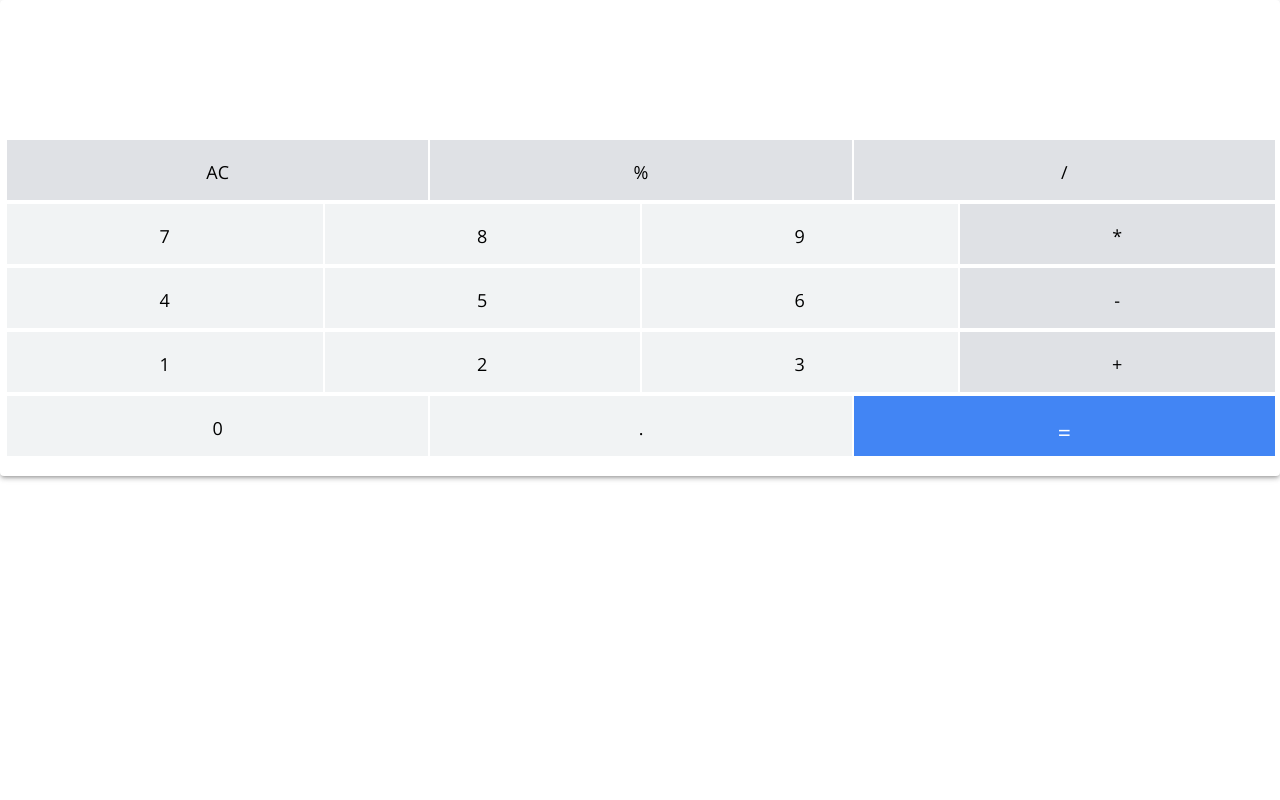
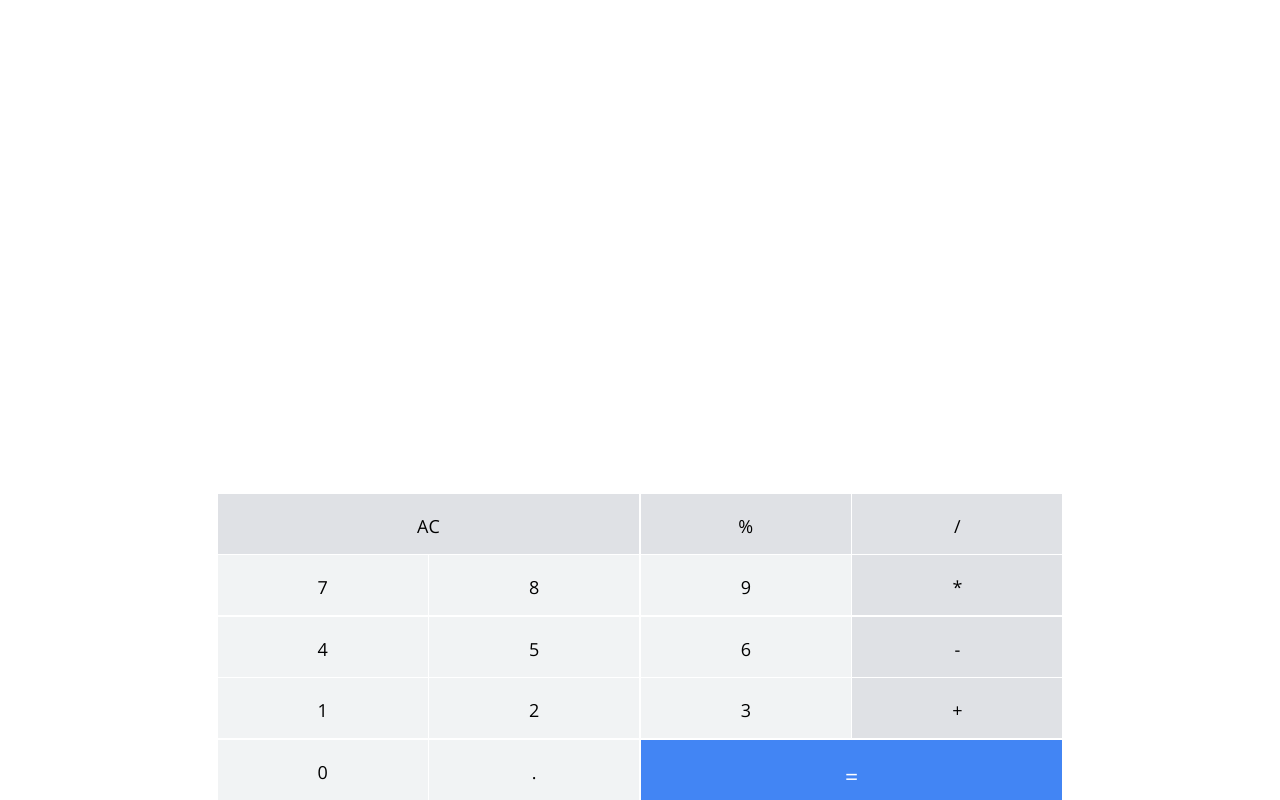
Before and after one commit to SarunSeepomkun/Calculator, a React (Create React App) app: page / in a window 1280 px wide. Built offline with nearby package versions, Linux system fonts and the light colour scheme.

Commit message:
gird layout

```diff
--- a/src/components/Calculator.css
+++ b/src/components/Calculator.css
@@ -2,27 +2,25 @@
 .container {
   width: 100%;
   height: 100%;
-  display: flex;
-  flex-direction: row;
-  flex-wrap: wrap;
-  justify-content: center;
-  align-items: center;
 }
 
 .calculator {
-  width: 100%;
-  max-height: 1024px;
-  max-width: 1366px;
-  padding: 18px 5px;
-  box-shadow: 0px 3px 3px -2px rgba(0,0,0,0.2), 0px 3px 4px 0px rgba(0,0,0,0.14), 0px 1px 8px 0px rgba(0,0,0,0.12);
-  border-radius: 4px;
+  max-width: 850px;
+  height: 100vh;
+  padding: 18px 5px 0 5px;
+  /* box-shadow: 0px 3px 3px -2px rgba(0,0,0,0.2), 0px 3px 4px 0px rgba(0,0,0,0.14), 0px 1px 8px 0px rgba(0,0,0,0.12);
+  border-radius: 4px; */
   color: rgba(0, 0, 0, 0.87);
   transition: box-shadow 300ms cubic-bezier(0.4, 0, 0.2, 1) 0ms;
   background-color: #fff;
+
+  display: flex;
+  flex-direction: column;
+  justify-content: space-between;
+  margin: 0 auto;
 }
 
 .resultDisplay {
-  max-width: 100%;
   height: 120px;
   background-color: rgb(255,255,255);
 }
@@ -40,12 +38,17 @@
 /* Grid */
 .grid-container {
   display: grid;
-  grid-template-rows: 6;
-  grid-template-columns: 4;
+  grid-template-columns: repeat(4 , 25%);
+  gap: 0.1em;
+  justify-content: center;
 }
 
-.grid-container * {
-  margin: 1px;
+.grid-container .AC-sign{
+   grid-column: 1 / 3;
+}
+
+.grid-container .equal-sign{
+  grid-column: 3 / 5;
 }
 
 .grid-container .button-number{
@@ -64,30 +67,9 @@
 
 .grid-container button {
   padding: 20px 25px;
-  width: 100%;
   height: 60px;
   font-size: 18px;
   border: none;
   outline: none;
 }
-.item1{
-    display: flex;
-    width:100%;
-}
-.item2{
-    display: flex;
-    width:100%;
-}
-.item3{
-    display: flex;
-    width:100%;
-}
-.item4{
-    display: flex;
-    width:100%;
-}
-.item5{
-    display: flex;
-    width:100%;
-}
 /* End Grid */
--- a/src/components/Calculator.js
+++ b/src/components/Calculator.js
@@ -76,35 +76,35 @@ function Calculator() {
             <input type="text" readOnly={true} className="textResult" value={result} />
         </div>
         <div className="grid-container">
-        <div className="item1">
-          <button onClick={clearData}  className="button-operand">AC</button>
+        {/* <div className="item1"> */}
+          <button onClick={clearData}  className="button-operand AC-sign">AC</button>
           {/* <button>+/-</button> */}
           <button value="%"  className="button-operand">%</button>
           <button value="/" onClick={e=>checkOperand(e.target.value)} className="button-operand">/</button>
-        </div>
-        <div className="item2">
+        {/* </div>
+        <div className="item2"> */}
           <button value="7" onClick={e => (setNumber(e.target.value))} className="button-number">7</button>
           <button value="8" onClick={e => (setNumber(e.target.value))} className="button-number">8</button>
           <button value="9" onClick={e => (setNumber(e.target.value))} className="button-number">9</button>
           <button value="*" onClick={e=> (checkOperand(e.target.value))} className="button-operand">*</button>
-        </div>
-        <div className="item3">
+        {/* </div>
+        <div className="item3"> */}
           <button value="4" onClick={e => (setNumber(e.target.value))} className="button-number">4</button>
           <button value="5" onClick={e => (setNumber(e.target.value))} className="button-number">5</button>
           <button value="6" onClick={e => (setNumber(e.target.value))} className="button-number">6</button>
           <button value="-" onClick={e => (checkOperand(e.target.value))} className="button-operand">-</button>
-        </div>
-        <div className="item4">
+        {/* </div>
+        <div className="item4"> */}
           <button value="1" onClick={e => (setNumber(e.target.value))} className="button-number">1</button>
           <button value="2" onClick={e => (setNumber(e.target.value))} className="button-number">2</button>
           <button value="3" onClick={e => (setNumber(e.target.value))} className="button-number">3</button>
           <button value="+" onClick={e => (checkOperand(e.target.value))} className="button-operand">+</button>
-        </div>
-        <div className="item5">
+        {/* </div>
+        <div className="item5"> */}
           <button value="0" onClick={e => (setNumber(e.target.value))} className="button-number">0</button>
           <button value="." onClick={e => (setNumber(e.target.value))} className="button-number">.</button>
-          <button onClick={calculate} className="button-calculate">=</button>
-        </div>
+          <button onClick={calculate} className="button-calculate equal-sign">=</button>
+        {/* </div> */}
         </div>
       </div>
     </div>
```
